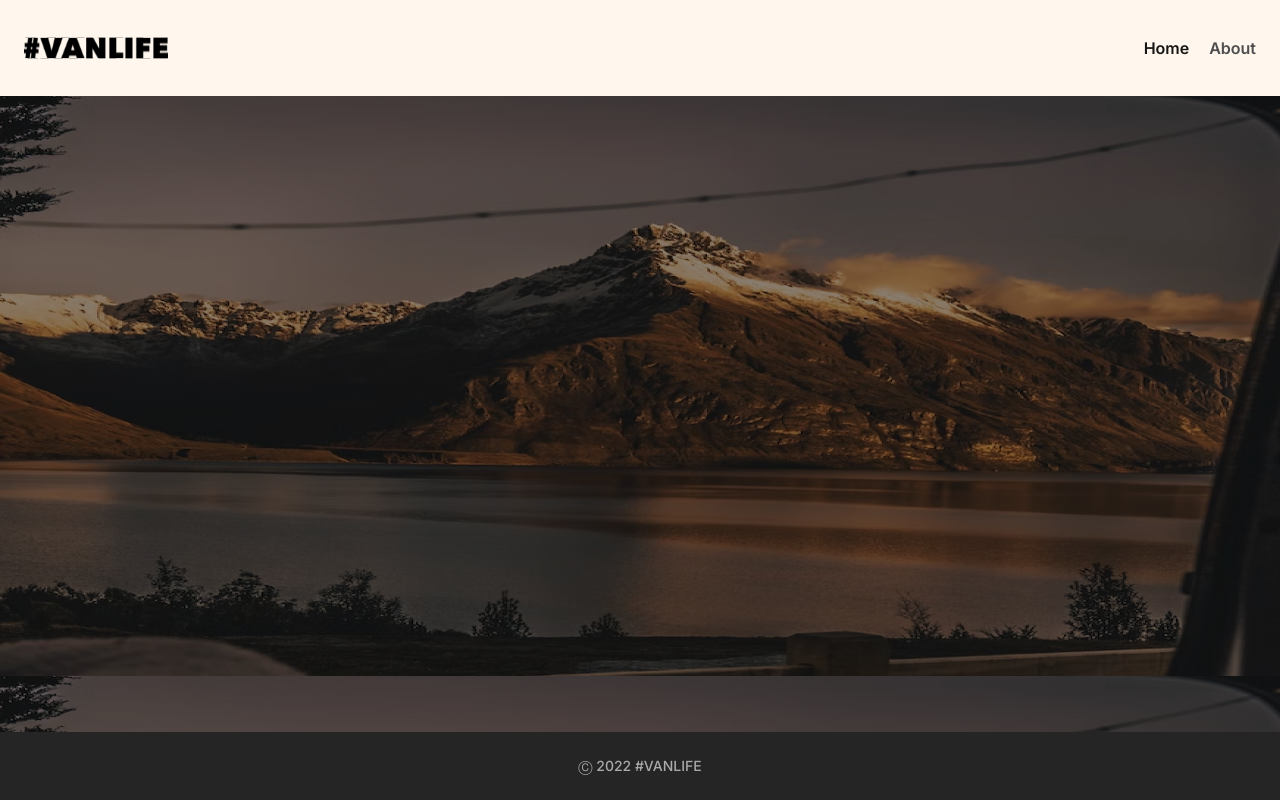
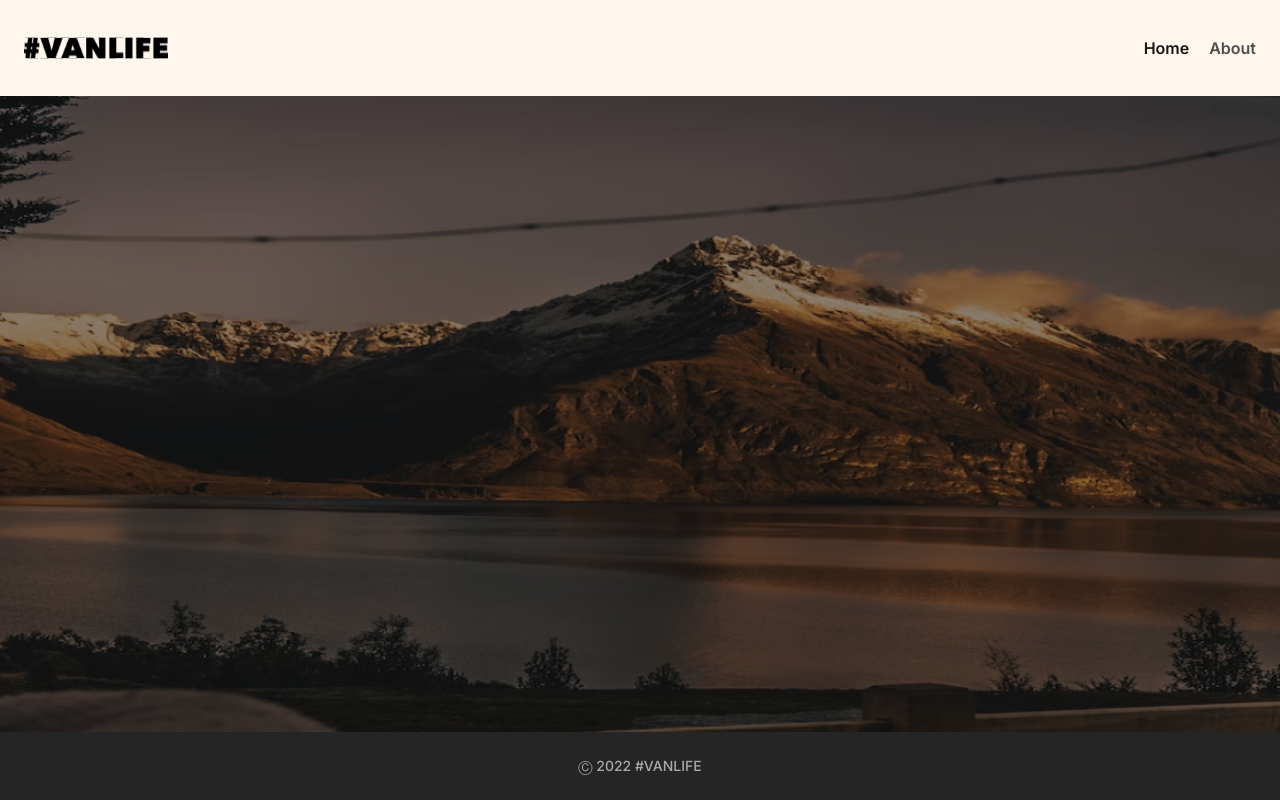
Before and after one commit to SGM-dev/van-life, a React (Vite) app: page / in a window 1280 px wide. Built offline with nearby package versions, Linux system fonts and the light colour scheme.

Commit message:
make bg image cover

```diff
--- a/src/pages/Home.jsx
+++ b/src/pages/Home.jsx
@@ -1,5 +1,5 @@
 function Home() {
-  return <main className={`flex-grow  bg-home px-6 py-16`}></main>;
+  return <main className={`flex-grow bg-home bg-cover px-6 py-16`}></main>;
 }
 
 export default Home;
```
